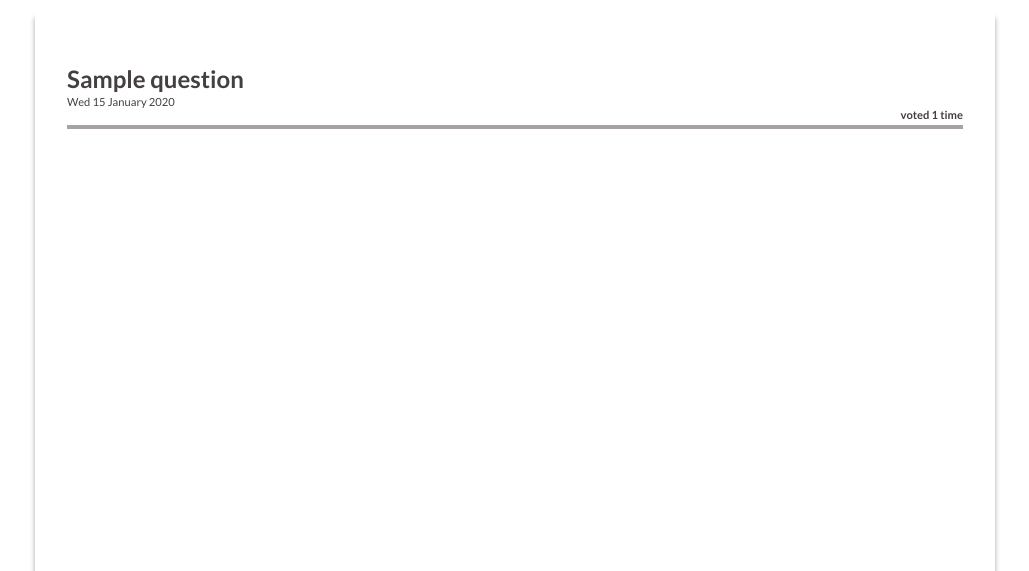
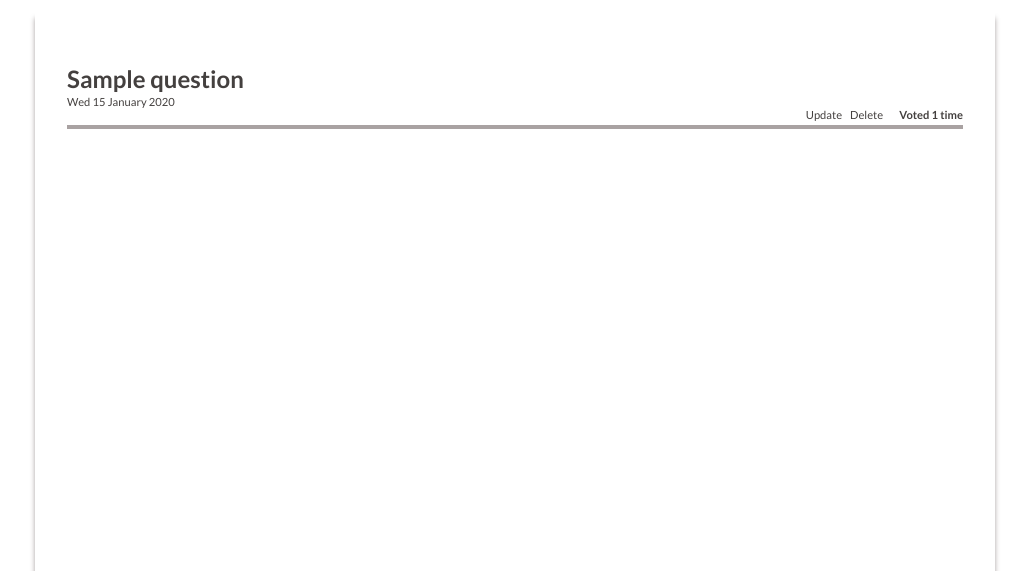
Before and after one commit to ajmejia/LearningDjango, a Django app: page /polls/ in a window 1280 px wide. Shown: the part 170-741 px from the top of the page, without its empty margins (125-1154 px from the left). Run offline with Django 3.2, Linux system fonts and the light colour scheme; tables that the repository leaves empty hold one stand-in row (values such as "Sample post"); style sheets or scripts are compiled from the project's sources; parts of the project's set-up code (start-up, migrations or seed data) failed here and were passed over.

Commit message:
added ability to delete polls

```diff
--- a/polls/static/polls/css/index_style.css
+++ b/polls/static/polls/css/index_style.css
@@ -26,7 +26,12 @@
       margin: 2px 0 0 0;
       font-size: 0.7rem;
       font-color: #a9a2a2; }
+    #page-body .poll-container .update, #page-body .poll-container .delete {
+      margin-right: 0.5rem;
+      float: right;
+      font-size: 0.7rem; }
     #page-body .poll-container .voted {
+      margin-left: 0.5rem;
       font-size: 0.7rem;
       font-weight: 700;
       float: right; }
--- a/polls/static/polls/css/index_style.scss
+++ b/polls/static/polls/css/index_style.scss
@@ -31,7 +31,13 @@
 			font-size: 0.7rem;
 			font-color: $light;
 		}
+		.update,.delete {
+			margin-right: 0.5rem;
+			float: right;
+			font-size: 0.7rem;
+		}
 		.voted {
+			margin-left: 0.5rem;
 			font-size: 0.7rem;
 			font-weight: 700;
 			float: right;
--- a/polls/templates/polls/index.html
+++ b/polls/templates/polls/index.html
@@ -21,7 +21,9 @@
 			<div class="poll-container clearfix">
 				<a href="{% url 'polls:vote' poll.pk %}" class="question-list">{{ poll.question }}</a>
 				<p class="date-list">{{ poll.created_on|date:"D d F Y" }}</p>
-				<a href="{% url 'polls:results' poll.pk %}" class="voted">voted {{ poll.get_total_votes }} time{{ poll.get_total_votes|pluralize }}</a>
+				<a href="{% url 'polls:results' poll.pk %}" class="voted">Voted {{ poll.get_total_votes }} time{{ poll.get_total_votes|pluralize }}</a>
+				<a href="{% url 'polls:delete-poll' poll.pk %}" class="delete">Delete</a>
+				<a href="{% url 'polls:update-poll' poll.pk %}" class="update">Update</a>
 			</div>
 		{% endfor %}
 	{% else %}
--- a/polls/urls.py
+++ b/polls/urls.py
@@ -10,9 +10,10 @@ urlpatterns = [
                url(r"^signup$", views.SignupView.as_view(), name="signup"),
                url(r"^login$", views.LoginView.as_view(), name="login"),
                url(r"^accounts/(?P<pk>[0-9]+)$", views.UserAccountView.as_view(), name="accounts"),
-               url(r"^create-poll$", views.CreatePollView.as_view(), name="create-poll"),
-               url(r"^delete/(?P<pk>[0-9]+)$", views.DeletePollView.as_view(), name="delete-poll"),
                url(r"^logout$", views.LogoutView.as_view(), name="logout"),
+               url(r"^create$", views.CreatePollView.as_view(), name="create-poll"),
+               url(r"^update/(?P<pk>[0-9]+)$", views.UpdatePollView.as_view(), name="update-poll"),
+               url(r"^delete(?P<pk>[0-9]+)$", views.DeletePollView.as_view(), name="delete-poll"),
                url(r"^(?P<pk>[0-9]+)/$", views.VotePollView.as_view(), name="vote"),
                url(r"^(?P<pk>[0-9]+)/results/$", views.ResultsPollView.as_view(), name="results"),
               ]
--- a/polls/views.py
+++ b/polls/views.py
@@ -123,8 +123,17 @@ class CreatePollView(FormView):
 
 		return redirect("polls:index")
 
-class DeletePollView(DeleteView):
+class UpdatePollView(UpdateView):
 	model = Question
+
+class DeletePollView(RedirectView):
+	permanent = False
+	pattern_name = "polls:index"
+
+	def dispatch(self, request, *args, **kwargs):
+		question = Question.objects.get(pk=kwargs.pop("pk"))
+		question.delete()
+		return super(DeletePollView, self).dispatch(request, *args, **kwargs)
 
 class IndexView(ListView):
 	"""
```
Also changed, not shown: db.sqlite3.
